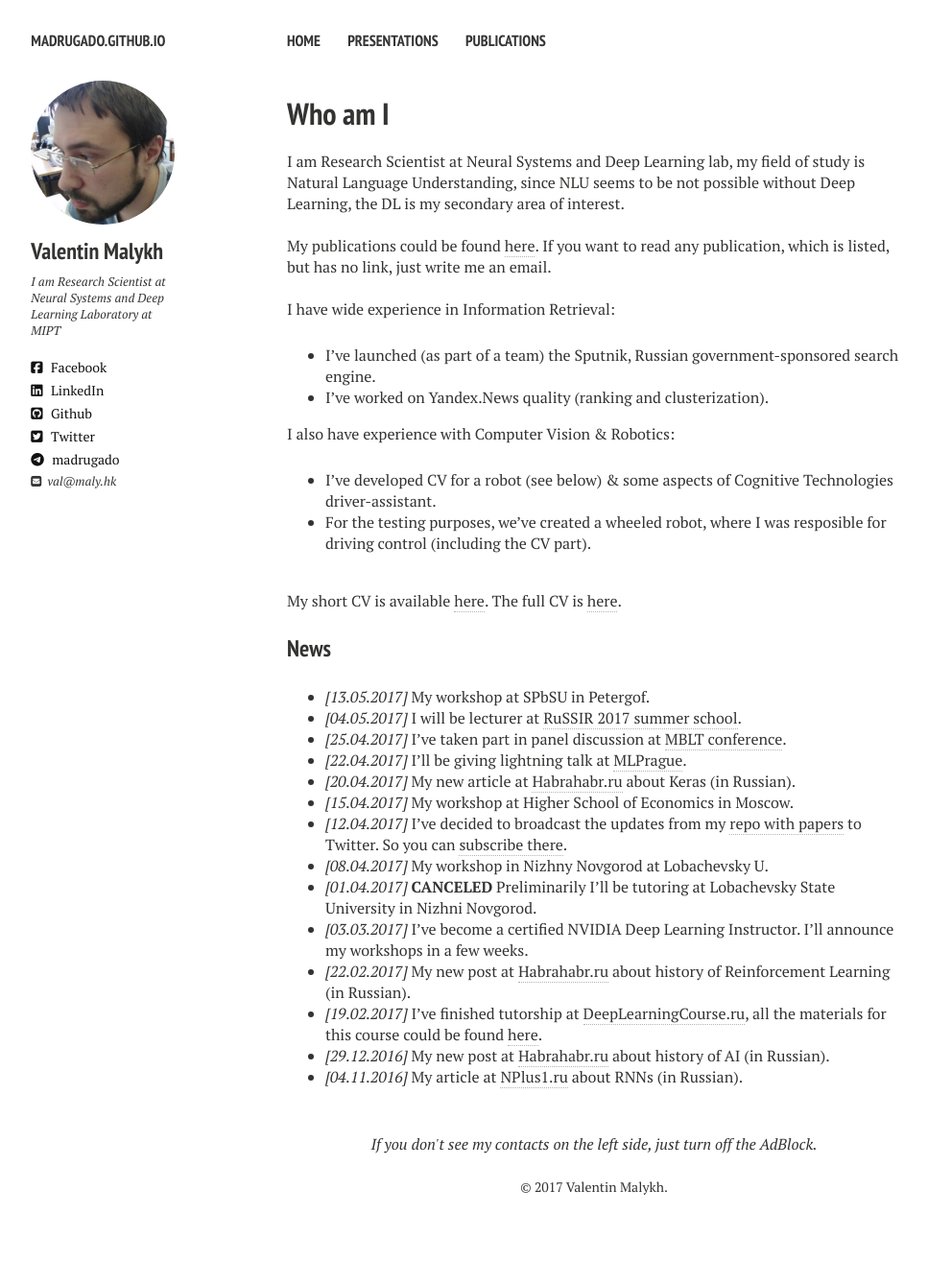
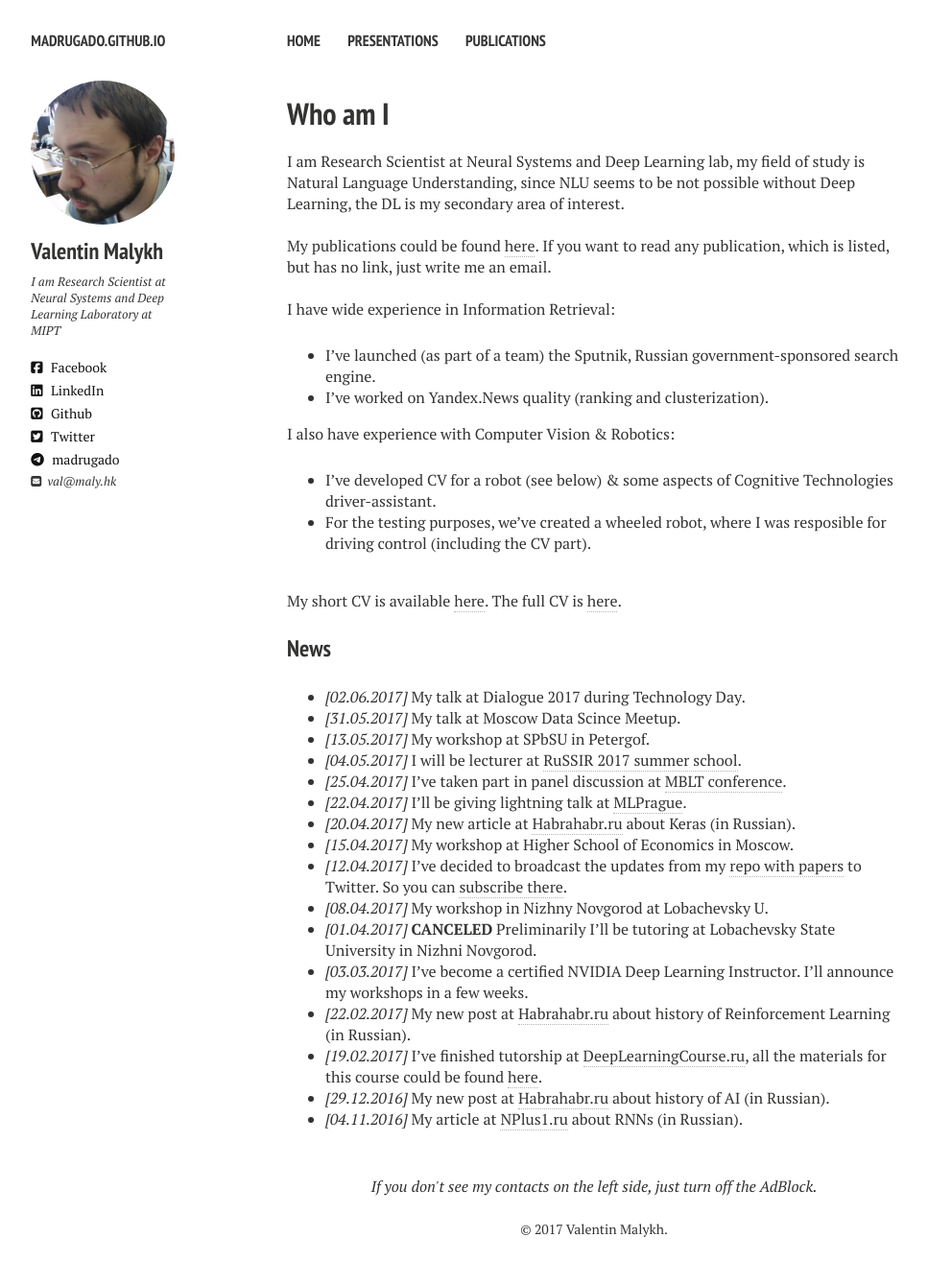
Before and after one commit to madrugado/madrugado.github.io, a Jekyll site: the page built from index.md, in a window 1280 px wide. Shown: the whole page at 96% size, without its empty margins (21-988 px from the left). Built offline with Jekyll 4.4.1, drawn with Linux system fonts in a browser that asks for light colours; nearby versions of some CDN libraries; before the commit the page ends 1295 px from its top, so only the background shows below that.

Commit message:
ENH: recent talks

```diff
--- a/index.md
+++ b/index.md
@@ -24,6 +24,8 @@ I also have experience with Computer Vision & Robotics:
 My short CV is available [here](resume/one-page-cv.pdf). The full CV is [here](https://www.dropbox.com/s/ce0d73trfwtfc7h/academic_CV2.pdf?dl=1).
 
 ### News
+- *[02.06.2017]* My talk at Dialogue 2017 during Technology Day.
+- *[31.05.2017]* My talk at Moscow Data Scince Meetup.
 - *[13.05.2017]* My workshop at SPbSU in Petergof.
 - *[04.05.2017]* I will be lecturer at [RuSSIR 2017 summer school](http://romip.ru/russir2017/).
 - *[25.04.2017]* I've taken part in panel discussion at [MBLT conference](https://mblt.ru).
```
